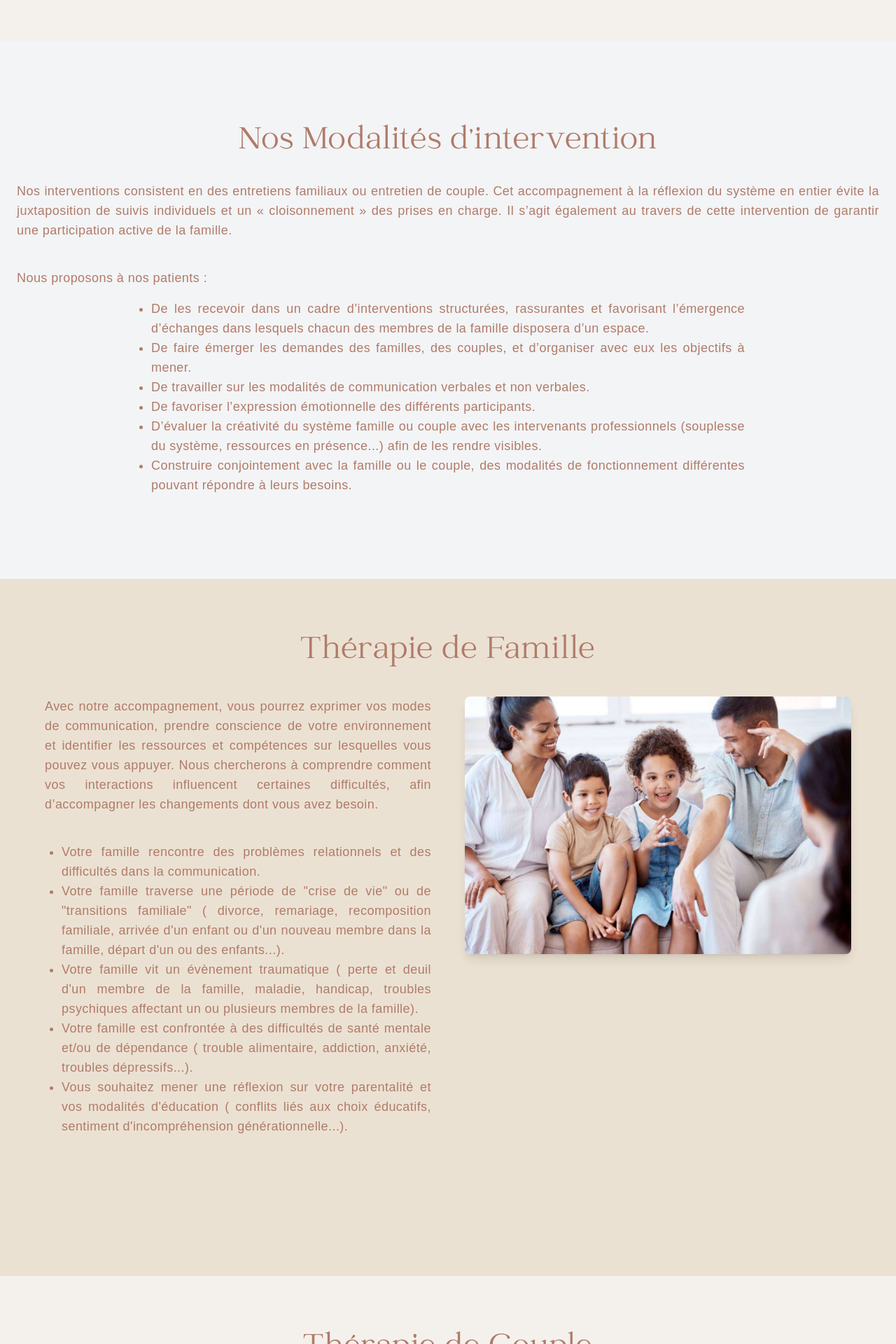
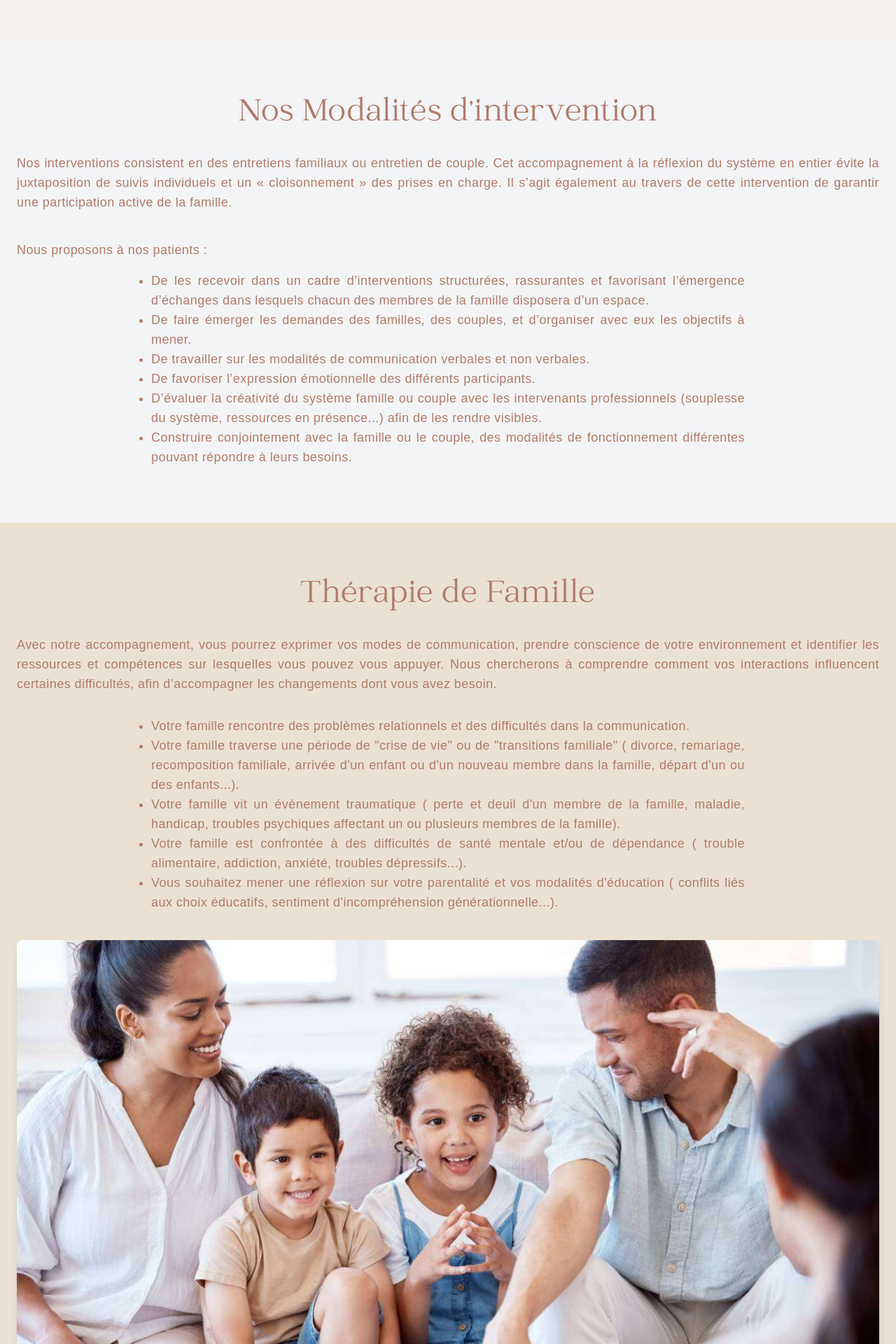
Before and after one commit to WilfriedROSE/cabinetcibl, a Next.js app: page /nostherapies in a window 1280 px wide. Shown: the part 680-2600 px from the top of the page at 70% size. Built offline with nearby package versions, Linux system fonts and the light colour scheme; a web font is replaced by a local one.

Commit message:
correction de divers bogs sur la page nos thérapies et mise en forme de la page

```diff
--- a/src/pages/nostherapies.js
+++ b/src/pages/nostherapies.js
@@ -25,7 +25,7 @@ export default function Nostherapies() {
                     </div>
                 </div>
                 <section className="flex flex-col items-center justify-center text-center bg-gray-100 py-16 sm:py-20">
-                    <p className="text-extrabold mt-10 text-3xl sm:text-4xl md:text-5xl font-catchy text-customBrown tracking-wide">
+                    <p className="text-extrabold text-3xl sm:text-4xl md:text-5xl font-catchy text-customBrown tracking-wide">
                         Nos Modalités d’intervention
                     </p>
                     <div className="mx-auto px-6">
@@ -35,7 +35,7 @@ export default function Nostherapies() {
                         <p className="mt-8 sm:mt-10 mb-4 text-base sm:text-lg text-justify font-medium leading-relaxed font-cocoGothic text-customBrown tracking-wide">
                             Nous proposons à nos patients :
                         </p>
-                        <ul className="list-disc mx-6 sm:mx-12 md:mx-48 mb-10 text-base sm:text-lg text-justify leading-relaxed font-CocoGothic text-customBrown tracking-wide">
+                        <ul className="list-disc mx-6 sm:mx-12 md:mx-48 text-base sm:text-lg text-justify leading-relaxed font-CocoGothic text-customBrown tracking-wide">
                             <li>De les recevoir dans un cadre d’interventions structurées, rassurantes et favorisant l’émergence d’échanges dans lesquels chacun des membres de la famille disposera d’un espace.</li>
                             <li>De faire émerger les demandes des familles, des couples, et d’organiser avec eux les objectifs à mener.</li>
                             <li>De travailler sur les modalités de communication verbales et non verbales.</li>
@@ -46,64 +46,58 @@ export default function Nostherapies() {
                     </div>
                 </section>
                 <section id="famille" className="flex flex-col items-center justify-center text-center bg-customBeige2 py-16 sm:py-20">
-                    <p className="text-extrabold text-3xl sm:text-4xl md:text-5xl font-catchy text-customBrown tracking-wide mb-6 sm:mb-10">
+                    <p className="text-extrabold text-3xl sm:text-4xl md:text-5xl font-catchy text-customBrown tracking-wide">
                         Thérapie de Famille
                     </p>
-                    <div className="max-w-6xl mx-auto mb-10 sm:mb-20 grid grid-cols-1 sm:grid-cols-2 gap-8 sm:gap-12">
-                        <div>
-                            <p className="text-base sm:text-lg text-justify leading-relaxed font-cocoGothic text-customBrown tracking-wide mb-6 sm:mb-10">
+                    <div className="mx-auto px-6">
+                            <p className="my-6 sm:my-8 text-base sm:text-lg text-justify leading-relaxed font-cocoGothic text-customBrown tracking-wide">
                                 Avec notre accompagnement, vous pourrez exprimer vos modes de communication, prendre conscience de votre environnement et identifier les ressources et compétences sur lesquelles vous pouvez vous appuyer. Nous chercherons à comprendre comment vos interactions influencent certaines difficultés, afin d’accompagner les changements dont vous avez besoin.
                             </p>
-                            <ul className="ml-4 sm:ml-6 list-disc mb-6 sm:mb-10 text-base sm:text-lg text-justify leading-relaxed font-CocoGothic text-customBrown tracking-wide">
+                            <ul className="list-disc mx-6 sm:mx-12 md:mx-48 mb-10 text-base sm:text-lg text-justify leading-relaxed font-CocoGothic text-customBrown tracking-wide">
                                 <li>Votre famille rencontre des problèmes relationnels et des difficultés dans la communication.</li>
                                 <li>Votre famille traverse une période de "crise de vie" ou de "transitions familiale" ( divorce, remariage, recomposition familiale, arrivée d'un enfant ou d'un nouveau membre dans la famille, départ d'un ou des enfants...).</li>
                                 <li>Votre famille vit un évènement traumatique ( perte et deuil d'un membre de la famille, maladie, handicap, troubles psychiques affectant un ou plusieurs membres de la famille).</li>
                                 <li>Votre famille est confrontée à des difficultés de  santé mentale et/ou de dépendance ( trouble alimentaire, addiction, anxiété, troubles dépressifs...).</li>
                                 <li>Vous souhaitez mener une réflexion sur votre parentalité et vos modalités d'éducation ( conflits liés aux choix éducatifs, sentiment d'incompréhension générationnelle...).</li>
                             </ul>
-                        </div>
                         <div>
                             <Image src="/images/fille.jpg" width={600} height={500} alt="photo de thérapie de Famille" className="rounded-lg shadow-lg w-full" priority />
                         </div>
                     </div>
                 </section>
-                <section id="couple" className="flex flex-col items-center justify-center text-center bg-customBeige py-16 sm:py-20">
-                    <p className="text-extrabold text-3xl sm:text-4xl md:text-5xl font-catchy text-customBrown tracking-wide mb-6 sm:mb-10">
+                <section id="couple" className="flex flex-col items-center justify-center text-center bg-customBeige2 py-16 sm:py-20">
+                    <p className="text-extrabold text-3xl sm:text-4xl md:text-5xl font-catchy text-customBrown tracking-wide">
                         Thérapie de Couple
                     </p>
-                    <div className="max-w-6xl mx-auto mb-10 sm:mb-20 grid grid-cols-1 sm:grid-cols-2 gap-8 sm:gap-12">
-                        <div>
-                            <p className="text-base sm:text-lg text-justify leading-relaxed font-cocoGothic text-customBrown tracking-wide mb-6 sm:mb-10">
+                    <div className="mx-auto px-6">
+                            <p className="my-6 sm:my-8 text-base sm:text-lg text-justify leading-relaxed font-cocoGothic text-customBrown tracking-wide">
                                 En thérapie de couple, nous vous accueillons dans un espace bienveillant où votre parole peut s’exprimer librement. Ensemble, nous prenons le temps de comprendre votre demande et d’analyser les dynamiques qui façonnent votre relation. À travers nos échanges, vous pourrez explorer votre mode de communication, identifier vos interactions et mieux comprendre ce qui influence votre couple. Notre rôle est de vous accompagner dans vos demandes de changement, en vous aidant à ajuster votre manière d’interagir afin de retrouver un équilibre plus serein et harmonieux dans votre relation.
                             </p>
-                            <ul className="ml-4 sm:ml-6 list-disc mb-6 sm:mb-10 text-base sm:text-lg text-justify leading-relaxed font-CocoGothic text-customBrown tracking-wide">
+                            <ul className="list-disc mx-6 sm:mx-12 md:mx-48 mb-10 text-base sm:text-lg text-justify leading-relaxed font-CocoGothic text-customBrown tracking-wide">
                                 <li>Accueillir le couple et sa demande.</li>
                                 <li>Offrir un espace de parole et d’élaboration avec pour objectif de mesurer les interactions relationnelles.</li>
                                 <li>Explorer le contexte et l’environnement du couple, son histoire, sa construction...</li>
                                 <li>Accompagner les demandes de changement en terme d’interactions relationnelles.</li>
                             </ul>
-                        </div>
                         <div>
                             <Image src="/images/cabinet.webp" width={600} height={500} alt="photo de Thérapie de couple" className="rounded-lg shadow-lg w-full" priority />
                         </div>
                     </div>
                 </section>
                 <section id="equipe" className="flex flex-col items-center justify-center text-center bg-customBeige2 py-16 sm:py-20">
-                    <p className="text-extrabold text-3xl sm:text-4xl md:text-5xl font-catchy text-customBrown tracking-wide mb-6 sm:mb-10">
+                    <p className="text-extrabold text-3xl sm:text-4xl md:text-5xl font-catchy text-customBrown tracking-wide">
                         Accompagnement d'équipes
                     </p>
-                    <div className="max-w-6xl mx-auto mb-10 sm:mb-20 grid grid-cols-1 sm:grid-cols-2 gap-8 sm:gap-12">
-                        <div>
-                            <p className="text-base sm:text-lg text-justify leading-relaxed font-cocoGothic text-customBrown tracking-wide mb-6 sm:mb-10">
+                    <div className="mx-auto px-6">
+                            <p className="my-6 sm:my-8 text-base sm:text-lg text-justify leading-relaxed font-cocoGothic text-customBrown tracking-wide">
                                 Nous vous accueillons dans un espace d’échange serein, nous prenons le temps de comprendre votre fonctionnement collectif et d’analyser les dynamiques relationnelles qui influencent votre travail au quotidien. À travers nos échanges, vous pourrez explorer vos modes de communication. Notre rôle est de vous accompagner, en vous aidant à ajuster vos interactions, vos modes de collaboration afin de renforcer la cohésion, la motivation et l’efficacité de votre équipe.
                             </p>
-                            <ul className="ml-4 sm:ml-6 list-disc mb-6 sm:mb-10 text-base sm:text-lg text-justify leading-relaxed font-CocoGothic text-customBrown tracking-wide">
+                            <ul className="list-disc mx-6 sm:mx-12 md:mx-48 mb-10 text-base sm:text-lg text-justify leading-relaxed font-CocoGothic text-customBrown tracking-wide">
                                 <li>Analyse des dynamiques relationnelles au sein de l’équipe.</li>
                                 <li>Renforcer la cohésion et la communication au sein du groupe.</li>
                                 <li>Évaluation des ressources internes de l’équipe.</li>
                                 <li>Accompagnement dans la gestion de conflits.</li>
                             </ul>
-                        </div>
                         <div>
                             <Image src="/images/therapiedegroupe.jpg" width={600} height={500} alt="photo de thérapie de groupe" className="rounded-lg shadow-lg w-full" priority />
                         </div>
```
